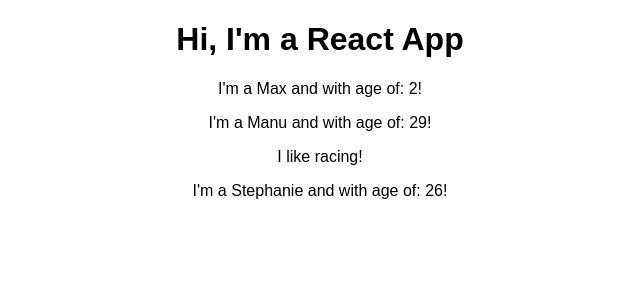
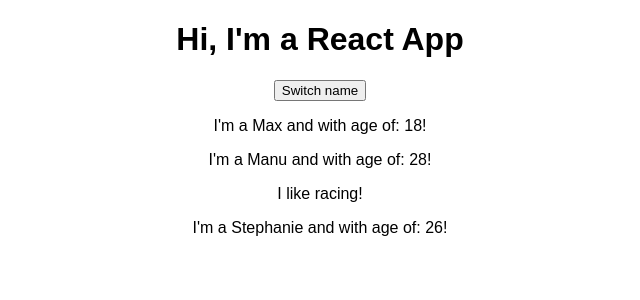
Before and after one commit to agawrysiuk/react-learning, a React (Create React App) app: page / in a window 1280 px wide. Shown: the top 300 px of the page, without its empty margins (320-960 px from the left). Built offline with nearby package versions, Linux system fonts and the light colour scheme.

Commit message:
Using props with one-way binding of state and methods

```diff
--- a/src/App.js
+++ b/src/App.js
@@ -3,6 +3,33 @@ import './App.css';
 import Person from "./Person/Person";
 
 class App extends Component {
+    // state is only available in classes that extend Component
+    // (unless it's React Hooks available from 16.8, then it's also available in functional components)
+    // it's manageable only from inside
+    // state is a special property because it's the only one that forces React to rerender/update our DOM when it changes
+    state = {
+        persons: [
+            {name: "Max", age: undefined},
+            {name: "Manu", age: 28},
+            {name: "Stephanie", age: 26}
+        ],
+        otherState: 'some other value'
+    }
+
+    switchNameHandler = newName => {
+        // DON'T DO THIS: this.state.persons[0].name = 'Maximilian';
+        // in a regular setState(), like below, the old data will remain and only the new fields will be updated
+        // in the useState(model, functionToUpdate) Hook for React, the functionToUpdate() overrides model used previously in useState()!
+        // but you can call useState() several times with different models and different functions to update it
+        this.setState({
+            persons: [
+                {name: newName, age: undefined},
+                {name: "Manu", age: 28},
+                {name: "Stephanie", age: 22}
+            ]
+        })
+    }
+
     render() {
         return (
             // our JSX element must have exactly one root element -> div here
@@ -10,9 +37,18 @@ class App extends Component {
             // class is a reserved word in JSX, that's why we use className
             <div className="App">
                 <h1>Hi, I'm a React App</h1>
-                <Person name="Max"/>
-                <Person name="Manu" age="29">I like racing!</Person>
-                <Person name="Stephanie" age="26"/>
+                {/* One way to pass function with properties, but may be inneficient performance-wise, better use .bind() */}
+                <button onClick={() => this.switchNameHandler("ASD")}>Switch name</button>
+                <Person
+                    name={this.state.persons[0].name}
+                    click={this.switchNameHandler.bind(this, "Maximilian")}/>
+                <Person
+                    name={this.state.persons[1].name}
+                    age={this.state.persons[1].age}>I like racing!</Person>
+                <Person
+                    name={this.state.persons[2].name}
+                    age={this.state.persons[2].age}
+                    click={this.switchNameHandler.bind(this, "Joseph")}/>
             </div>
         );
         // return React.createElement('div', {className: 'App'}, React.createElement('h1', null, "Does this work?"));
--- a/src/Person/Person.js
+++ b/src/Person/Person.js
@@ -1,10 +1,10 @@
 import React from 'react';
 
 // in a simplest form, component is a function that returns a JSX
-const person = (props) => {
+const Person = (props) => {
     return (
         <div>
-            <p>I'm a {props.name} and with age of: {props.age ? props.age : getRandomNumber()}!</p>
+            <p onClick={props.click}>I'm a {props.name} and with age of: {props.age ? props.age : getRandomNumber()}!</p>
             {/* this is a way to make a comment in the JSX */}
             {/* below, we pass elements between the opening and closing tags of our component if they exist (no empty <p> tags) */}
             {props.children ? <p>{props.children}</p> : null}
@@ -14,4 +14,4 @@ const person = (props) => {
 
 const getRandomNumber = () => Math.floor(Math.random() * 30);
 
-export default person;
+export default Person;
```
